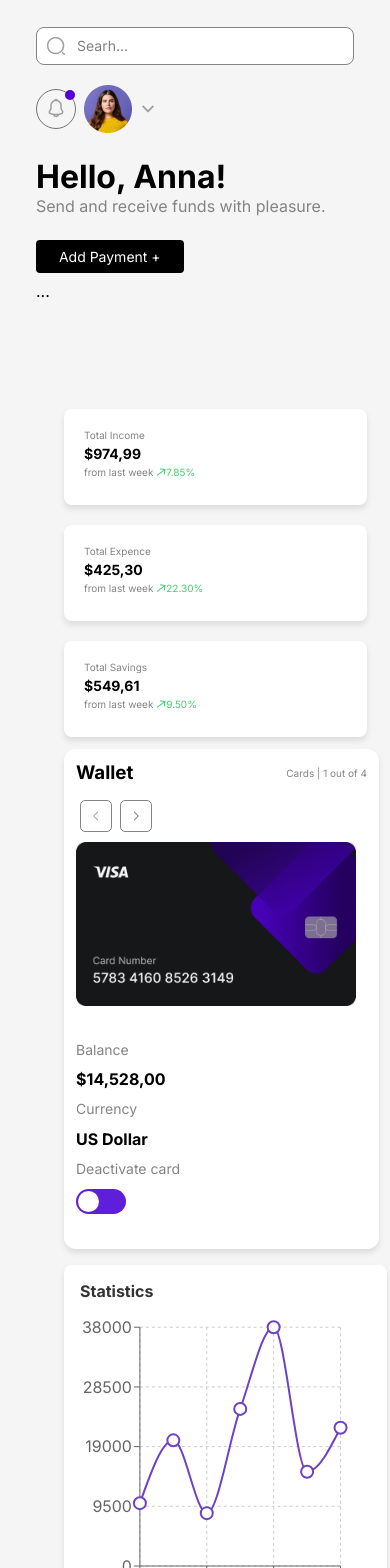
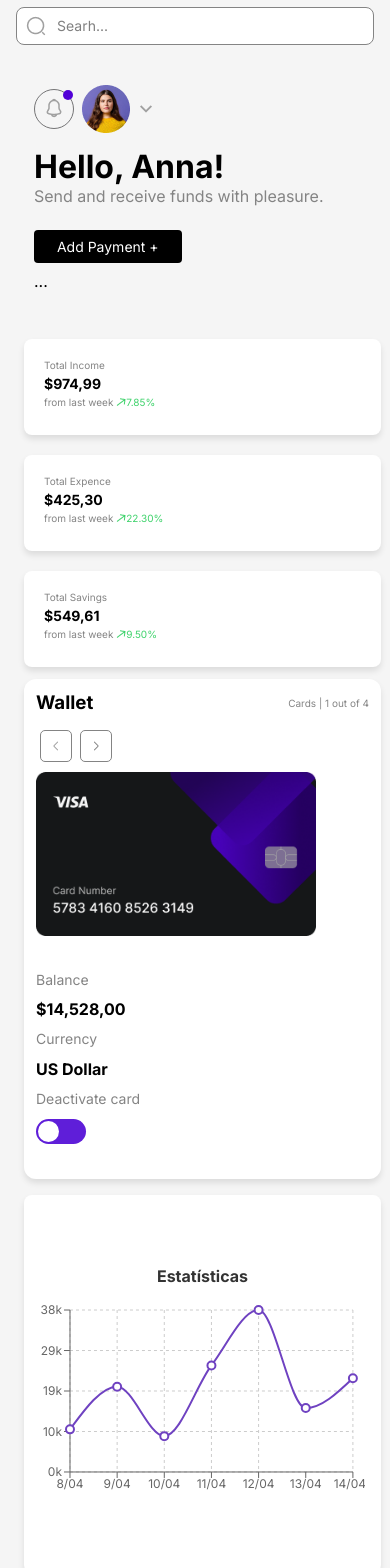
Before and after one commit to kazin-dev/dashboard, a React (Create React App) app: page / in a window 390 px wide. Shown: the part 100-1668 px from the top of the page. Built offline with nearby package versions, Linux system fonts and the light colour scheme.

Commit message:
arrumando uns problemas de responsividade

```diff
--- a/src/components/Header/styles.ts
+++ b/src/components/Header/styles.ts
@@ -17,10 +17,6 @@ export const SecondContainer = styled.div`
 
   @media (min-width: ${breakpoints.tablet} and max-width: ${breakpoints.laptop}) {
     width: 100%;
-  }
-
-  @media (max-width: ${breakpoints.tablet}) {
-    padding: 20px;
   }
 `
 
@@ -60,6 +56,10 @@ export const StyledInput = styled.div`
 export const RightContent = styled.div`
   display: flex;
   align-items: center;
+  @media (max-width: 768px) {
+    margin: 20px 0;
+    margin-left: 18px;
+  }
 `
 
 export const NotificationIcon = styled.span`
--- a/src/components/ItemsTransactions/index.tsx
+++ b/src/components/ItemsTransactions/index.tsx
@@ -45,7 +45,7 @@ const ItemTransactions = (): JSX.Element => {
               <Name>{transaction.name}</Name>
               <Date>{transaction.date}</Date>
             </div>
-            <Value isPositive={transaction.value.startsWith('+')}>
+            <Value $isPositive={transaction.value.startsWith('+')}>
               {transaction.value}
             </Value>
           </BodyModelTransactions>
--- a/src/components/ItemsTransactions/styles.ts
+++ b/src/components/ItemsTransactions/styles.ts
@@ -1,28 +1,23 @@
 import styled from 'styled-components'
 import { colors } from '../../styles'
-
-interface ValueProps {
-  isPositive: boolean
-}
 
 export const ModelTransactions = styled.div`
   display: flex;
   align-items: center;
-  gap: 16px; /* Adiciona espaço entre imagem e conteúdo */
-  width: 100%; /* Para ocupar o espaço disponível */
+  gap: 16px;
+  width: 100%;
   border-bottom: 2px solid ${colors.LightGray};
   margin: 12px 0;
   padding-bottom: 10px;
 
   @media (min-width: 768px) and (max-width: 1024px) {
-    max-width: 610px; /* Ajusta a largura para tablets */
-    margin: 0 auto; /* Centraliza o card */
+    max-width: 610px;
+    margin: 0 auto;
   }
 
-  /* Estilos para telas menores que 768px */
   @media (max-width: 767px) {
     max-width: 310px;
-    width: 100%; /* Permite que o card ocupe quase toda a largura */
+    width: 100%;
   }
 `
 
@@ -30,19 +25,19 @@ export const BodyModelTransactions = styled.div`
   display: flex;
   justify-content: space-between;
   align-items: center;
-  width: 100%; /* Garante que o conteúdo interno ocupa o espaço disponível */
+  width: 100%;
 
   div {
     display: flex;
     flex-direction: column;
-    gap: 4px; /* Espaçamento vertical */
+    gap: 4px;
   }
 `
 
 export const Name = styled.p`
   font-size: 14px;
-  font-weight: 500; /* Medium */
-  line-height: 1.2; /* Melhor controle de altura das linhas */
+  font-weight: 500;
+  line-height: 1.2;
   margin: 0;
 `
 
@@ -53,12 +48,14 @@ export const Date = styled.p`
   margin: 0;
 `
 
+type ValueProps = { $isPositive: boolean }
+
 export const Value = styled.p<ValueProps>`
   font-size: 14px;
   font-weight: 500;
   line-height: 1.2;
-  color: ${({ isPositive }) => (isPositive ? colors.Green : colors.Red)};
   margin-left: auto;
+  color: ${({ $isPositive }) => ($isPositive ? '#16a34a' : '#dc2626')};
 `
 
 export const TransactionImage = styled.img`
--- a/src/components/MainContent/QuickTransfer/index.tsx
+++ b/src/components/MainContent/QuickTransfer/index.tsx
@@ -27,7 +27,7 @@ const QuickTransfer = () => {
 
   const scroll = (direction: 'left' | 'right') => {
     if (scrollRef.current) {
-      const scrollAmount = 250 // Distância da rolagem
+      const scrollAmount = 25
       if (direction === 'left') {
         scrollRef.current.scrollLeft -= scrollAmount
       } else {
--- a/src/components/MainContent/QuickTransfer/styled.ts
+++ b/src/components/MainContent/QuickTransfer/styled.ts
@@ -3,7 +3,7 @@ import { colors } from '../../../styles'
 
 export const Card = styled.div`
   width: 415px;
-  height: 401px;
+  height: auto;
   background-color: ${colors.White};
   margin-top: 14px;
   list-style: none;
@@ -14,14 +14,13 @@ export const Card = styled.div`
 
   @media (min-width: 768px) and (max-width: 1288px) {
     max-width: auto;
-    width: 608px; /* Permite que o card ocupe toda a largura em telas menores */
+    width: 608px;
     margin-left: 0;
     margin-right: 0;
   }
 
-  /* Estilos para telas menores que 768px */
   @media (max-width: 767px) {
-    max-width: 80%;
+    max-width: 87%;
     height: 430px;
   }
 `
@@ -62,7 +61,7 @@ export const CardItem = styled.div`
   display: flex;
   align-items: center;
   justify-content: center;
-  font-size: 14px;
+  font-size: 10px;
   font-weight: bold;
   color: ${colors};
 
@@ -77,7 +76,7 @@ export const CardItem = styled.div`
 
     p:first-child {
       color: ${colors.Silver};
-      font-size: 14px;
+      font-size: 10px;
       line-height: auto;
       font-weight: 400;
       margin: 0 0 10px 8px;
@@ -85,7 +84,7 @@ export const CardItem = styled.div`
 
     p {
       color: ${colors.Black};
-      font-size: 14px;
+      font-size: 10px;
       line-height: auto;
       margin-left: 8px;
     }
@@ -104,8 +103,8 @@ export const ArrowButton = styled.button`
   position: absolute;
   top: 23.4%;
   transform: translateY(-50%);
-  border: none; /* Remove a borda */
-  background: transparent; /* Fundo transparente */
+  border: none;
+  background: transparent;
 
   display: flex;
   align-items: center;
@@ -113,10 +112,10 @@ export const ArrowButton = styled.button`
   cursor: pointer;
   color: ${colors.Silver};
 
-  font-size: 12px; /* Ajusta o tamanho da seta */
+  font-size: 12px;
 
   &.left {
-    left: 8px; /* Ajusta a posição */
+    left: 8px;
   }
 
   &.right {
--- a/src/components/MainContent/Statistcs/index.tsx
+++ b/src/components/MainContent/Statistcs/index.tsx
@@ -1,5 +1,4 @@
 import React from 'react'
-
 import {
   LineChart,
   Line,
@@ -9,11 +8,8 @@ import {
   CartesianGrid,
   ResponsiveContainer
 } from 'recharts'
-import { ChartContainer, Title } from './styles'
+import { ChartContainer, ChartBox, Title } from './styles'
 
-// Styled Components
-
-// Dados de exemplo
 const data = [
   { date: '8/04', value: 10000 },
   { date: '9/04', value: 20000 },
@@ -24,30 +20,44 @@ const data = [
   { date: '14/04', value: 22000 }
 ]
 
-// Componente principal
+const k = (v: number) => `${Math.round(v / 1000)}k` // 38000 -> 38k
+
 const StatisticsChart: React.FC = () => {
   return (
     <ChartContainer>
-      <Title>Statistics</Title>
-      <ResponsiveContainer width="100%" height={279.2}>
+      <Title>Estatísticas</Title>
+      <ChartBox>
+        <ResponsiveContainer width="100%" height="100%">
           <LineChart
             data={data}
-          margin={{ top: 10, right: 30, left: 0, bottom: 0 }}
+            margin={{ top: 8, right: 12, left: 0, bottom: 0 }}
           >
             <CartesianGrid strokeDasharray="3 3" />
-          <XAxis dataKey="date" />
-          <YAxis />
-          <Tooltip />
+            <XAxis
+              dataKey="date"
+              interval="preserveStartEnd"
+              tick={{ fontSize: 12 }}
+            />
+            <YAxis
+              tick={{ fontSize: 12 }}
+              tickFormatter={k}
+              width={30} // deixa mais compacto
+              domain={[0, 'auto']}
+            />
+            <Tooltip
+              formatter={(v: number) => `${v.toLocaleString('pt-BR')}`}
+            />
             <Line
               type="monotone"
               dataKey="value"
               stroke="#6f42c1"
               strokeWidth={2}
-            dot={{ r: 6 }}
-            activeDot={{ r: 8 }}
+              dot={{ r: 4 }} // pontos menores no mobile
+              activeDot={{ r: 6 }}
             />
           </LineChart>
         </ResponsiveContainer>
+      </ChartBox>
     </ChartContainer>
   )
 }
--- a/src/components/MainContent/Statistcs/styles.ts
+++ b/src/components/MainContent/Statistcs/styles.ts
@@ -1,17 +1,32 @@
+// styles.ts
 import { styled } from 'styled-components'
+
 export const ChartContainer = styled.div`
-  width: 100%; /* Faz o container ocupar toda a largura disponível */
-  max-width: 603px; /* Define uma largura máxima para telas grandes */
-  height: auto; /* Ajusta a altura conforme necessário */
-  background-color: #fff;
+  width: 100%;
+  max-width: 603px;
+  background: #fff;
   border-radius: 8px;
   box-shadow: 0 4px 6px rgba(0, 0, 0, 0.1);
   padding: 20px;
   margin-top: 16px;
+  height: 378px;
 
   @media (max-width: 768px) {
-    max-width: 86%;
+    width: 86%;
     padding: 16px;
+    display: flex;
+    flex-direction: column;
+    align-items: center;
+    justify-content: center;
+  }
+`
+
+// 🔽 wrapper só para a área do gráfico
+export const ChartBox = styled.div`
+  width: 100%;
+  height: 300px; /* desktop */
+  @media (max-width: 768px) {
+    height: 200px; /* mobile: +alto para não “amassar” */
   }
 `
 
--- a/src/components/MainContent/WalletSection.tsx/index.tsx
+++ b/src/components/MainContent/WalletSection.tsx/index.tsx
@@ -20,7 +20,7 @@ import StatisticsChart from '../Statistcs'
 import Left from '../../../Images/Left.png'
 import Right from '../../../Images/Right.png'
 import ArrowUp from '../../../Images/Arrow 1.png'
-import ArrowDown from '../../../Images/Arrow 1 (1).png'
+
 
 type ToggleSwitchProps = {
   isChecked: boolean
--- a/src/components/MainContent/WalletSection.tsx/styles.ts
+++ b/src/components/MainContent/WalletSection.tsx/styles.ts
@@ -11,7 +11,7 @@ export const CardTotal = styled.div`
   border-radius: 8px;
   box-shadow: 0 4px 6px rgba(0, 0, 0, 0.1);
   @media (max-width: 768px) {
-    max-width: 304px;
+    max-width: 360px;
     margin-top: 20px;
     display: block;
   }
@@ -24,7 +24,7 @@ export const ContainerTotal = styled.div`
   margin-top: 36px;
 
   @media (max-width: 768px) {
-    max-width: 303px;
+    width: 86%;
     flex-direction: column;
     align-items: center;
     margin-top: 20px;
@@ -76,7 +76,7 @@ export const CardWallet = styled.div`
   /* Estilos para telas menores que 768px */
   @media (max-width: 767px) {
     padding: 12px;
-    max-width: 84%;
+    max-width: 86%;
     height: auto;
     height: 500px;
   }
--- a/src/components/MainContent/WelcomeSection/styles.ts
+++ b/src/components/MainContent/WelcomeSection/styles.ts
@@ -29,8 +29,8 @@ export const Grid = styled.div`
 
   @media (max-width: 768px) {
     flex-direction: column; /* Itens empilhados verticalmente */
-    margin-right: 0; /* Remove a margem lateral em telas pequenas */
-    margin-top: 10px;
+    margin-top: 60px;
+    margin-left: 18px;
     align-items: flex-start; /* Alinha itens ao início */
     gap: 16px; /* Adiciona espaço entre os itens */
   }
--- a/src/components/Sidebar/styles.ts
+++ b/src/components/Sidebar/styles.ts
@@ -126,12 +126,13 @@ export const Menu = styled.nav`
       color: ${colors.Silver};
 
       span {
-        margin-right: 10px;
+        margin-right: 20px;
       }
 
       img {
         width: 20px;
         height: 20px;
+        margin-right: 10px;
       }
     }
     .menu-item.active {
@@ -146,7 +147,6 @@ export const Menu = styled.nav`
   }
 
   .help-settings {
-    border-top: 1px solid rgba(128, 128, 128, 0.2);
     width: 258px;
     padding-top: 10px;
     margin-bottom: 310px;
@@ -173,6 +173,7 @@ export const Menu = styled.nav`
       img {
         width: 20px;
         height: 20px;
+        margin-right: 6px;
       }
     }
   }
@@ -188,7 +189,7 @@ export const Menu = styled.nav`
       }
 
       img {
-        margin: 0;
+        margin: 8px;
       }
     }
 
@@ -284,7 +285,8 @@ export const SidebarFooter = styled.div`
   }
 
   @media (max-width: 768px) {
-    display: none;
+      display: none;
+      width: 258px;
     }
   }
 `
```
Also changed, not shown: src/Images/68b6c6cb-c9b6-46ab-9764-098f4457367c-fotor-bg-remover-20250328165743.png (added). Lines whose indentation alone changed are shown as unchanged.
